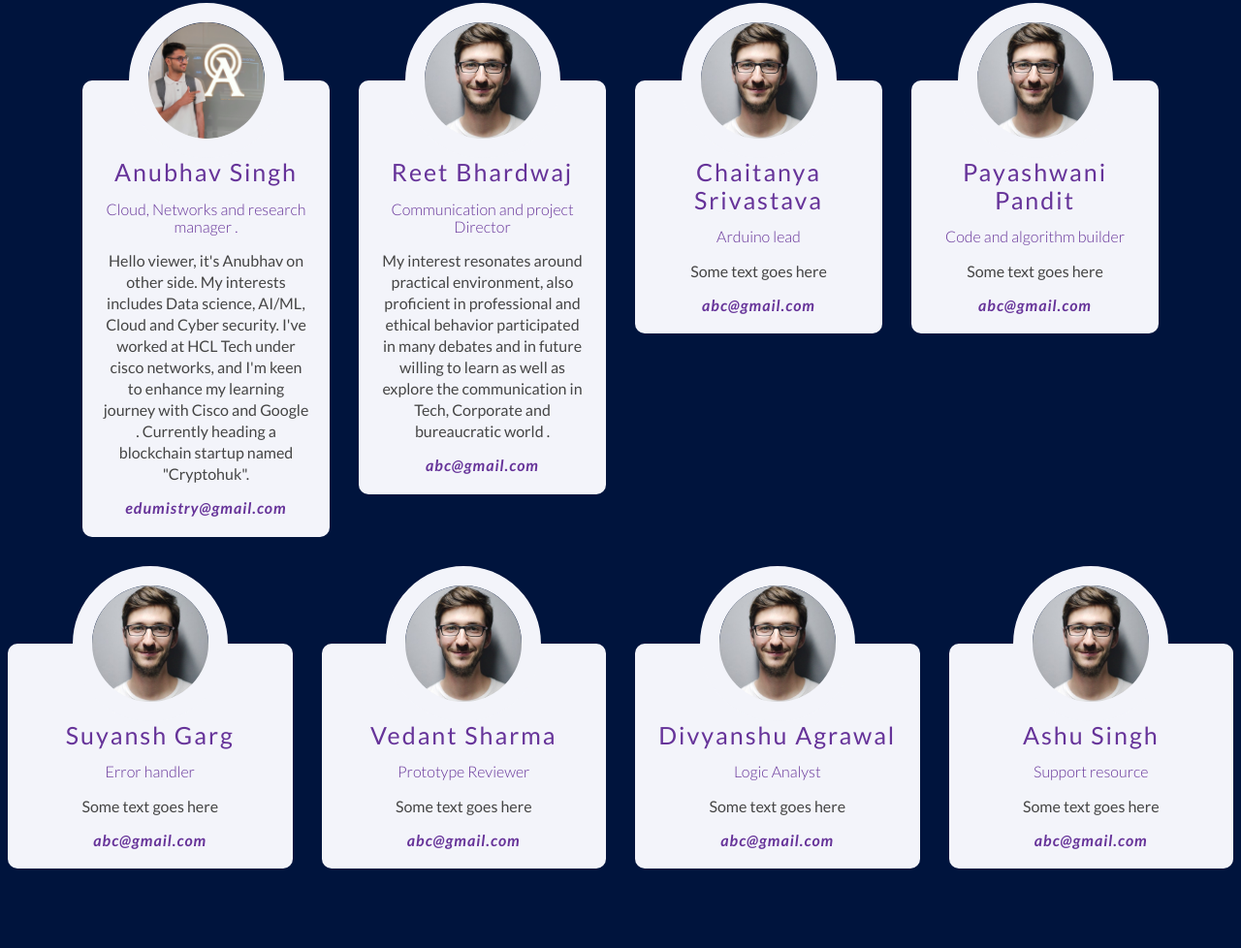
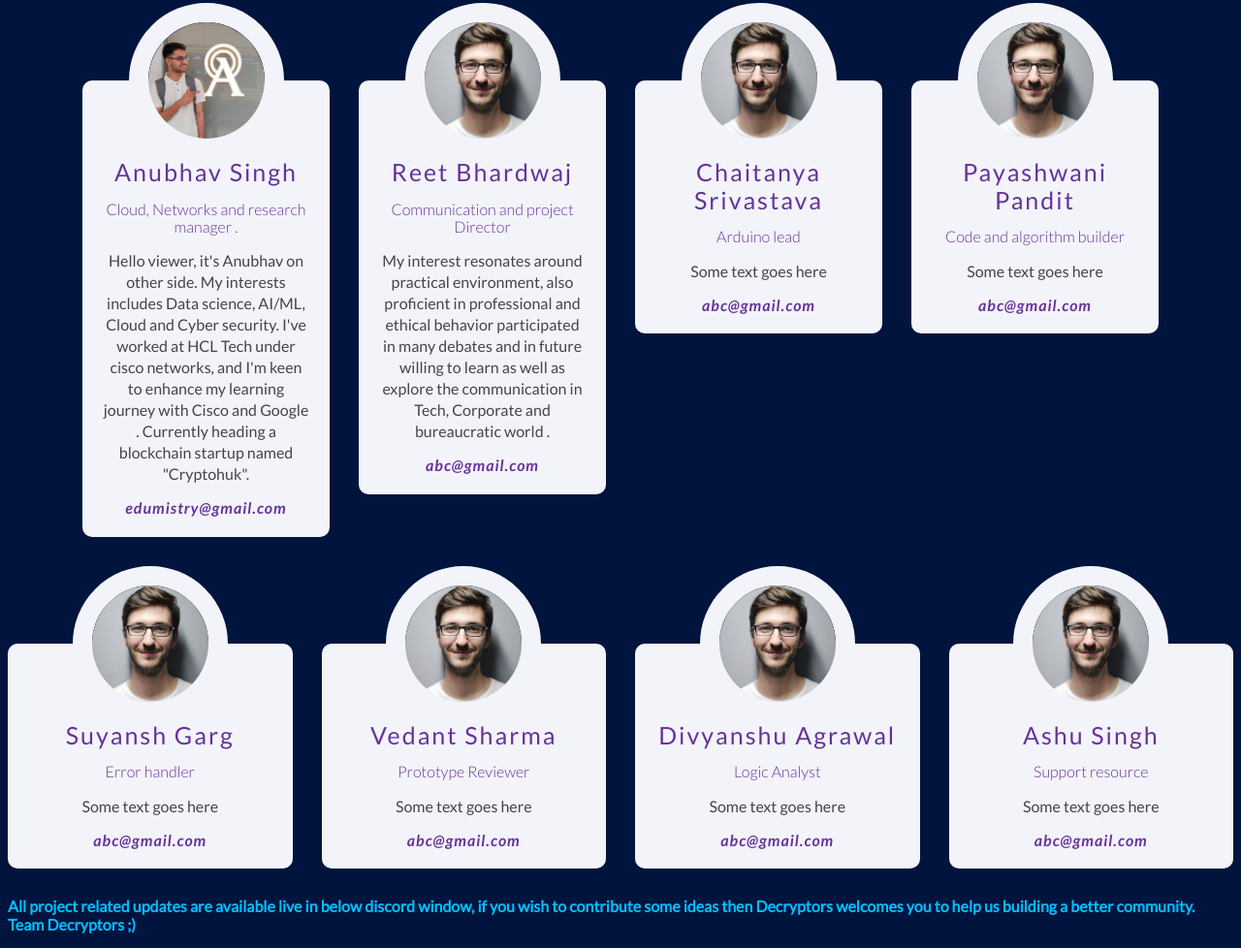
Before and after one commit to pavan-sisodia/decryptors, a plain HTML site: page index.html in a window 1280 px wide. Shown: the part 1346-2324 px from the top of the page at 97% size. Before the commit the page ends 2280 px from the top, so only its background shows below. Drawn offline with Linux system fonts and the light colour scheme; a script that the page names is missing.

Commit message:
Image and text optimaizations

```diff
--- a/index.html
+++ b/index.html
@@ -188,7 +188,7 @@
 
     </div>
 </div>
-
+<p style="color: deepskyblue; "> <strong>All project related updates are available live in below discord window, if you wish to contribute some ideas then Decryptors welcomes you to help us building a better community. <br> Team Decryptors ;)</strong></p>
 
       <widgetbot
     server="1035074777993465896"
```
